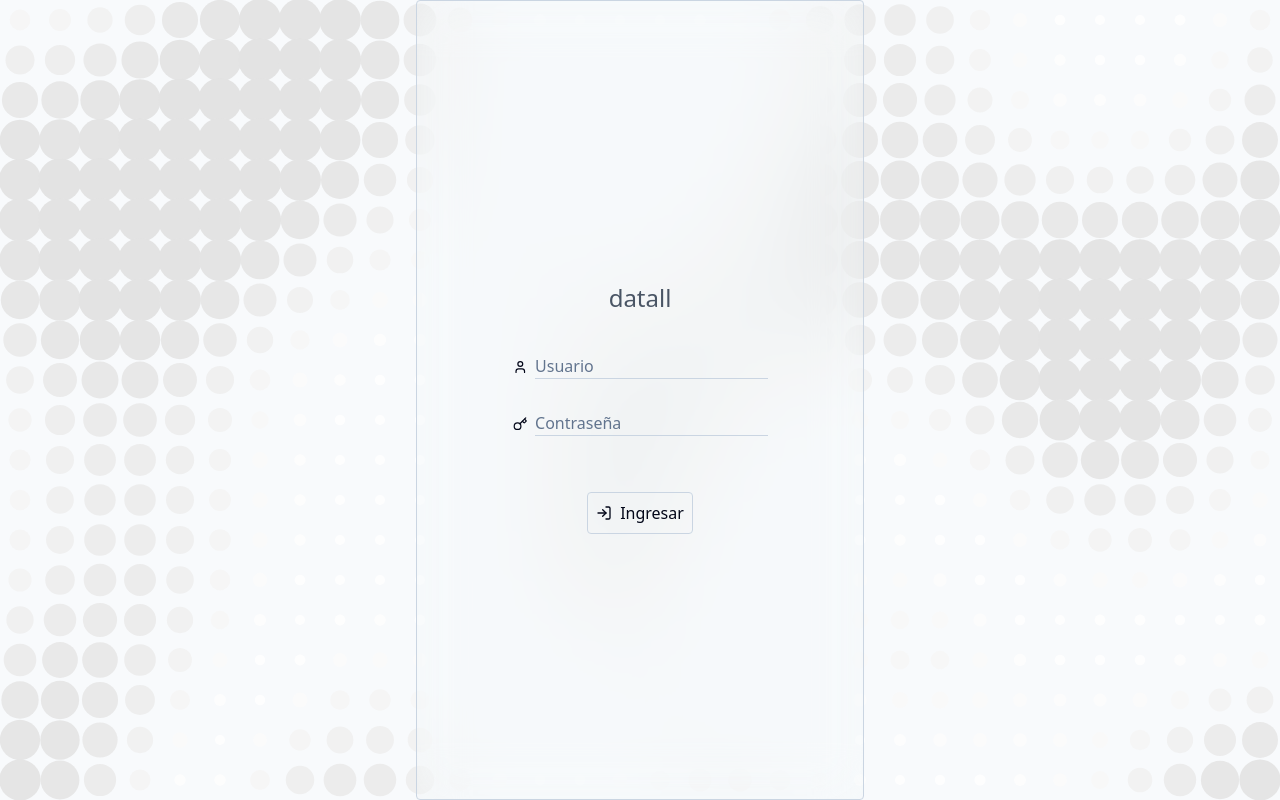
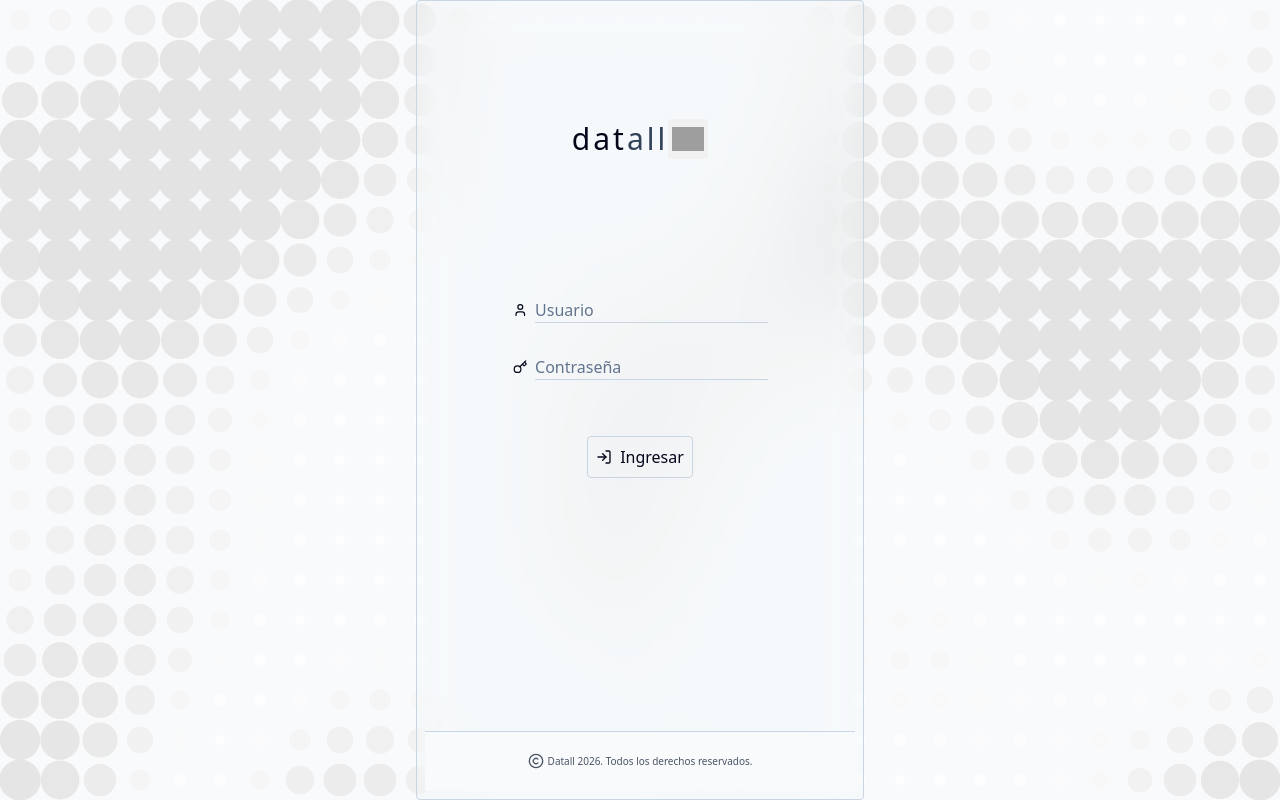
Before and after one commit to angelemmavelasco/datall, a Django app: page /accounts/login/ in a window 1280 px wide. Run offline with Django 5.2, Linux system fonts and the light colour scheme; grey boxes are pictures that could not be loaded.

Commit message:
feat: configure S3 media storage and update templates with logo and favicon assets

```diff
--- a/apps/core/templates/base.html
+++ b/apps/core/templates/base.html
@@ -6,7 +6,11 @@
     <meta name="viewport" content="width=device-width, initial-scale=1.0">
     <script src="https://cdn.jsdelivr.net/npm/@tailwindcss/browser@4"></script>
     <script src="https://cdn.jsdelivr.net/npm/htmx.org@2.0.10/dist/htmx.min.js"></script>
+
+
     <title>{% block title %}{% endblock %}</title>
+    <!-- favicon -->
+    <link rel="icon" type="image/png" href="{{ MEDIA_URL }}static/favicon.ico">
 
     <script src="https://cdn.jsdelivr.net/npm/echarts@6.1.0/dist/echarts.min.js"></script>
     <script src="https://cdn.jsdelivr.net/npm/echarts-stat/dist/ecStat.min.js"></script>
--- a/apps/core/templates/registration/login.html
+++ b/apps/core/templates/registration/login.html
@@ -6,7 +6,9 @@
     <meta name="viewport" content="width=device-width, initial-scale=1">
     <script src="https://cdn.jsdelivr.net/npm/@tailwindcss/browser@4"></script>
     <script src="https://cdn.jsdelivr.net/npm/echarts@5.4.3/dist/echarts.min.js"></script>
-    <title>Datall - Login</title>
+
+    <title>Datall</title>
+    <link rel="icon" type="image/png" href="{{ MEDIA_URL }}static/favicon.ico">
 
     <script>
         const savedTheme = localStorage.getItem('theme');
@@ -132,11 +134,15 @@
     <div id="bg-chart" class="absolute inset-0 w-full h-full z-0"></div>
 
     <div
-        class="relative z-10 w-3/4 max-w-md min-h-screen p-2 bg-container/10 backdrop-blur-xl rounded border border-border flex flex-col items-center justify-center">
+        class="relative z-10 w-3/4 max-w-md min-h-screen p-2 bg-container/10 backdrop-blur-xl rounded border border-border grid grid-cols-1 grid-rows-3">
 
-        <h1 class="text-2xl text-center text-title my-10">datall</h1>
+        <h1 class="text-3xl flex items-center justify-center gap-0 transition-colors  h-24 my-auto">
+            <span class="text-body tracking-widest hover:text-hover transition-colors ">dat</span>
+            <span class="text-strong tracking-widest hover:text-hover transition-colors ">all</span>
+            <img src="{{ MEDIA_URL }}static/logo.svg" alt="" class="h-10 w-10 object-contain p-1 bg-[#f1f1f1] rounded-sm">
+        </h1>
 
-        <form class="flex flex-col gap-4 w-full items-center" method="POST" action="{% url 'login' %}">
+        <form class="flex flex-col gap-4 w-full items-center justify-center" method="POST" action="{% url 'login' %}">
             {% csrf_token %}
 
             {% if form.errors %}
@@ -180,7 +186,34 @@
                 <span>Ingresar</span>
             </button>
         </form>
+
+        <footer
+            class="bottom-0 mt-auto left-0 text-[10px] w-full z-40 border-t border-border bg-page flex items-center justify-center min-h-40 max-h-40 md:min-h-15 md:max-h-15 text-title">
+            <ul class="flex gap-2 md:gap-4 flex-col md:flex-row">
+                <!-- <li class="hover:text-hover transition-colors cursor-pointer flex items-center gap-1 justify-center">
+                    <svg xmlns="http://www.w3.org/2000/svg" width="16" height="16" viewBox="0 0 24 24" fill="none" stroke="currentColor" stroke-width="2" stroke-linecap="round" stroke-linejoin="round" class="lucide lucide-info-icon lucide-info"><circle cx="12" cy="12" r="10"/><path d="M12 16v-4"/><path d="M12 8h.01"/></svg>
+                    Soporte
+                </li>
+                <li class="hover:text-hover transition-colors cursor-pointer flex items-center gap-1 justify-center">
+                    <svg xmlns="http://www.w3.org/2000/svg" width="16" height="16" viewBox="0 0 24 24" fill="none" stroke="currentColor" stroke-width="2" stroke-linecap="round" stroke-linejoin="round" class="lucide lucide-circle-question-mark-icon lucide-circle-question-mark"><circle cx="12" cy="12" r="10"/><path d="M9.09 9a3 3 0 0 1 5.83 1c0 2-3 3-3 3"/><path d="M12 17h.01"/></svg>
+                    Ayuda
+                </li>
+                <li class="hover:text-hover transition-colors cursor-pointer flex items-center gap-1 justify-center">
+                    <svg xmlns="http://www.w3.org/2000/svg" width="16" height="16" viewBox="0 0 24 24" fill="none" stroke="currentColor" stroke-width="2" stroke-linecap="round" stroke-linejoin="round" class="lucide lucide-message-circle-more-icon lucide-message-circle-more"><path d="M2.992 16.342a2 2 0 0 1 .094 1.167l-1.065 3.29a1 1 0 0 0 1.236 1.168l3.413-.998a2 2 0 0 1 1.099.092 10 10 0 1 0-4.777-4.719"/><path d="M8 12h.01"/><path d="M12 12h.01"/><path d="M16 12h.01"/></svg>
+                    Blog
+                </li>
+                <li class="hover:text-hover transition-colors cursor-pointer flex items-center gap-1 justify-center">
+                    <svg xmlns="http://www.w3.org/2000/svg" width="16" height="16" viewBox="0 0 24 24" fill="none" stroke="currentColor" stroke-width="2" stroke-linecap="round" stroke-linejoin="round" class="lucide lucide-book-text-icon lucide-book-text"><path d="M4 19.5v-15A2.5 2.5 0 0 1 6.5 2H19a1 1 0 0 1 1 1v18a1 1 0 0 1-1 1H6.5a1 1 0 0 1 0-5H20"/><path d="M8 11h8"/><path d="M8 7h6"/></svg>
+                    Terminos y condiciones
+                </li> -->
+                <li class="hover:text-hover transition-colors cursor-pointer flex items-center gap-1 justify-center">
+                    <svg xmlns="http://www.w3.org/2000/svg" width="16" height="16" viewBox="0 0 24 24" fill="none" stroke="currentColor" stroke-width="2" stroke-linecap="round" stroke-linejoin="round" class="lucide lucide-copyright-icon lucide-copyright"><circle cx="12" cy="12" r="10"/><path d="M14.83 14.83a4 4 0 1 1 0-5.66"/></svg>
+                    Datall 2026. Todos los derechos reservados.
+                </li>
+            </ul>
+        </footer>
     </div>
+
 
 </body>
 
```
Also changed, not shown: config/settings.py (+9 -5 lines).
